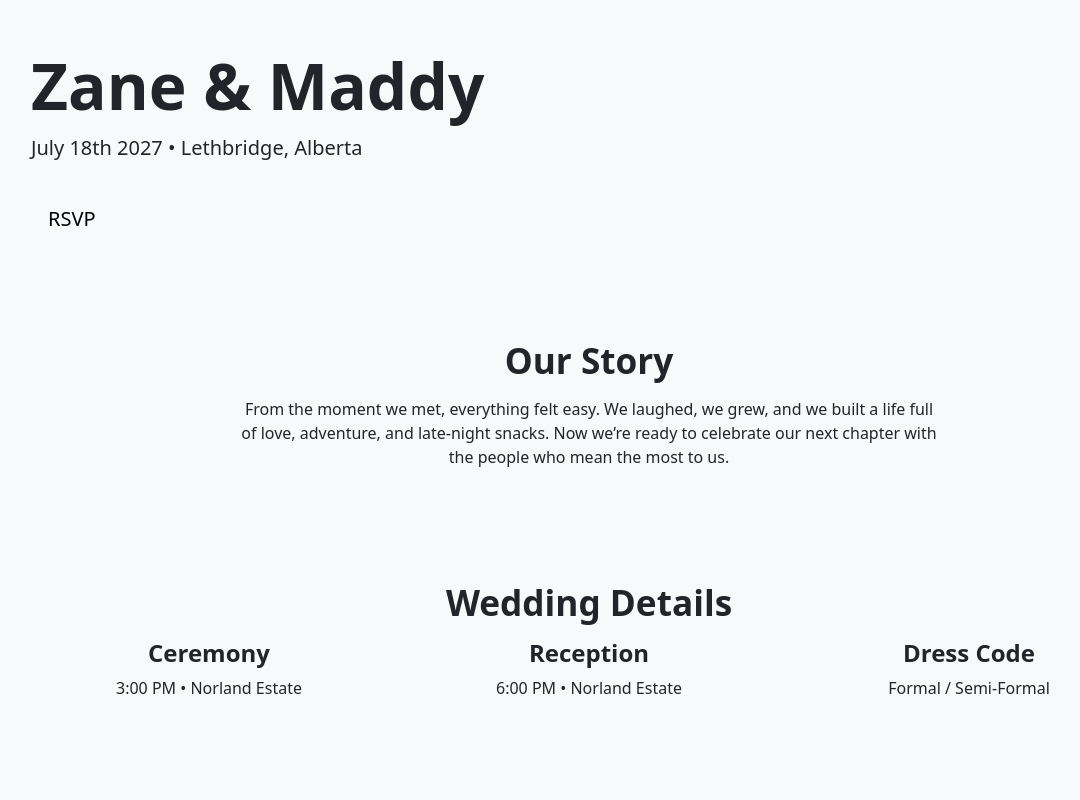
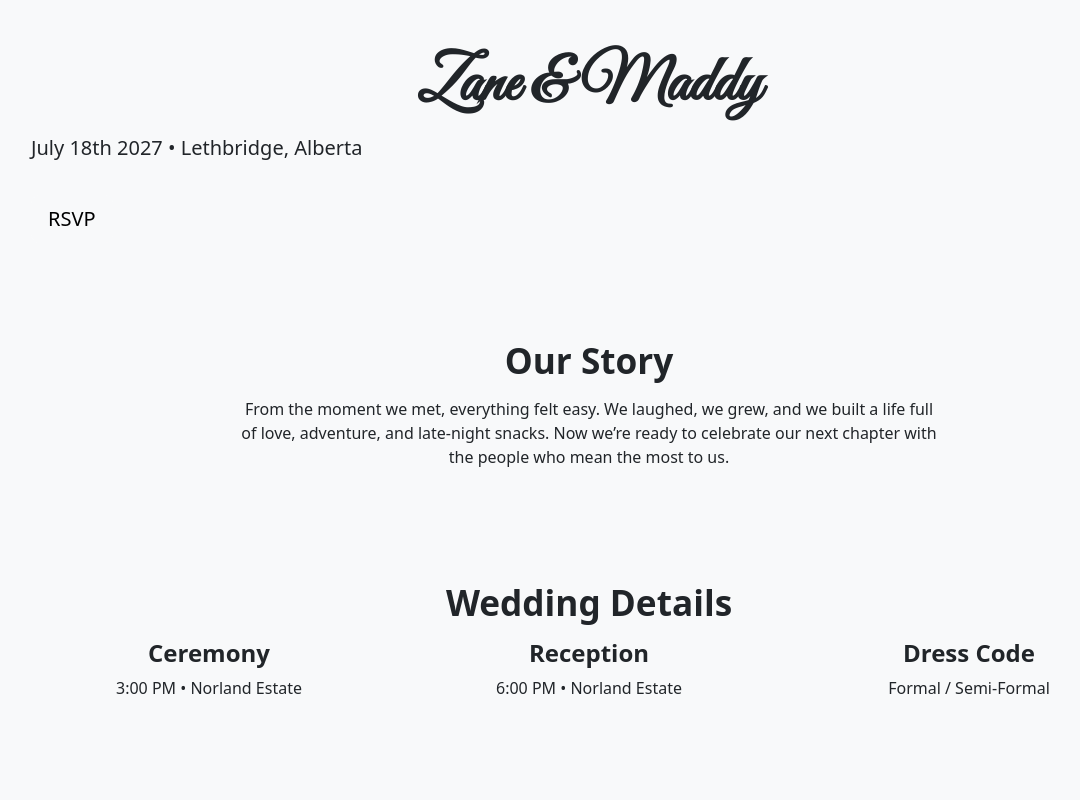
Before and after one commit to Zaneoh12/wedding-website, a website: page index.html in a window 1280 px wide. Shown: the top 800 px of the page, without its empty margins (51-1131 px from the left). Drawn offline with nearby package versions, Linux system fonts and the light colour scheme.

Commit message:
font change

```diff
--- a/index.html
+++ b/index.html
@@ -40,13 +40,19 @@
     }
   }
 </style>
+<link href="https://fonts.googleapis.com/css2?family=Great+Vibes&display=swap" rel="stylesheet">
+<style>
+  .cursive {
+    font-family: 'Great Vibes', cursive;
+  }
+</style>
 </head>
 
 <body class="bg-light">
 
   <section class="container py-5 fade-in">
     <div>
-      <h1 class="display-3 fw-bold font-cursive">Zane & Maddy</h1>
+      <h1 class="display-3 fw-bold font-cursive text-center cursive">Zane & Maddy</h1>
       <p class="lead">July 18th 2027 • Lethbridge, Alberta</p>
       <a href="#rsvp" class="btn btn-light btn-lg mt-3">RSVP</a>
     </div>
```
